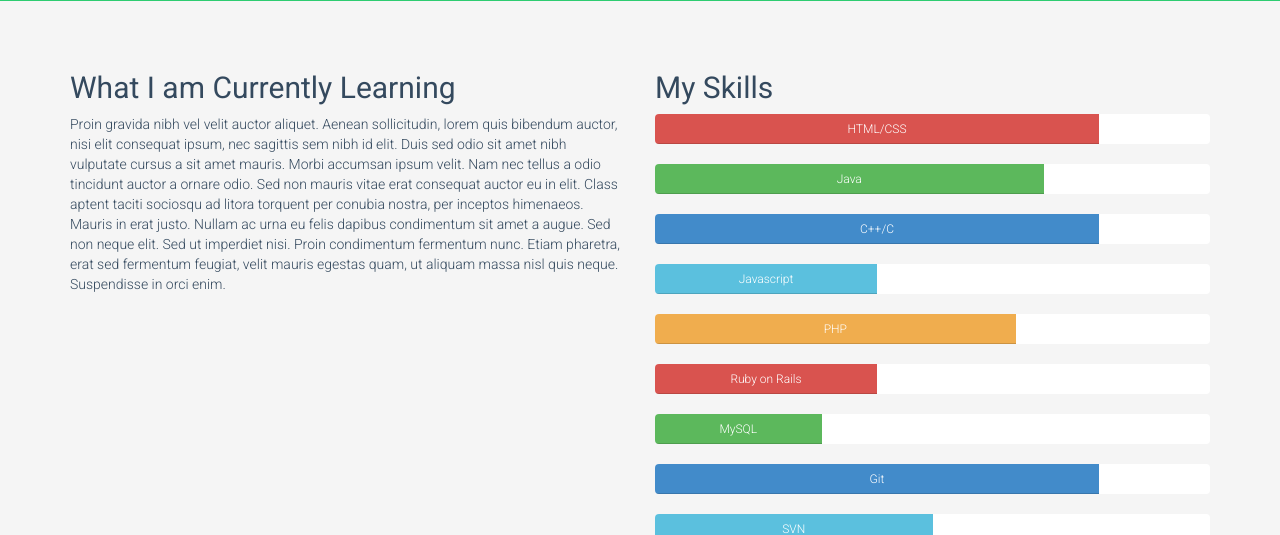
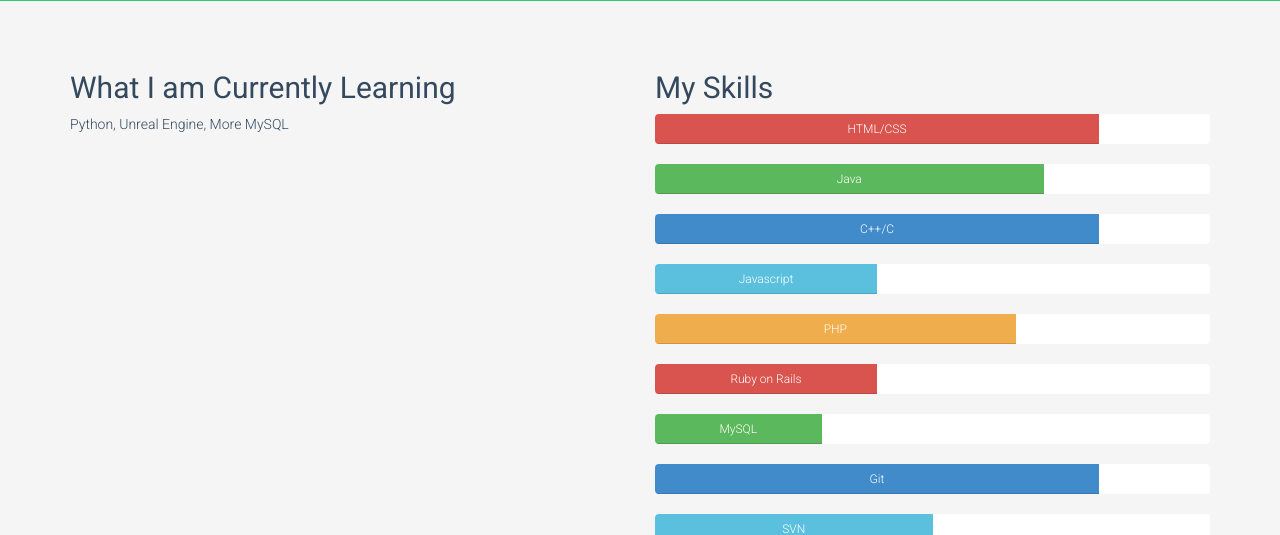
Before and after one commit to sjnasr/Portfolio, a PHP site: the page made by About Me.php in a window 1280 px wide. Shown: the part 279-814 px from the top of the page. Run offline with PHP 8.4, Linux system fonts and the light colour scheme.

Commit message:
Updated About ME

```diff
--- a/About Me.php
+++ b/About Me.php
@@ -66,7 +66,7 @@
         <div class="row">
             <div class="col-sm-6">
                 <h2>What I am Currently Learning</h2>
-                <p>Proin gravida nibh vel velit auctor aliquet. Aenean sollicitudin, lorem quis bibendum auctor, nisi elit consequat ipsum, nec sagittis sem nibh id elit. Duis sed odio sit amet nibh vulputate cursus a sit amet mauris. Morbi accumsan ipsum velit. Nam nec tellus a odio tincidunt auctor a ornare odio. Sed non  mauris vitae erat consequat auctor eu in elit. Class aptent taciti sociosqu ad litora torquent per conubia nostra, per inceptos himenaeos. Mauris in erat justo. Nullam ac urna eu felis dapibus condimentum sit amet a augue. Sed non neque elit. Sed ut imperdiet nisi. Proin condimentum fermentum nunc. Etiam pharetra, erat sed fermentum feugiat, velit mauris egestas quam, ut aliquam massa nisl quis neque. Suspendisse in orci enim.</p>
+                <p>Python, Unreal Engine, More MySQL</p>
             </div><!--/.col-sm-6-->
             <div class="col-sm-6">
                 <h2>My Skills</h2>
```
